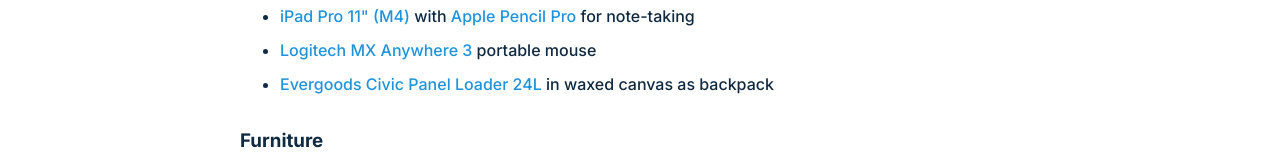
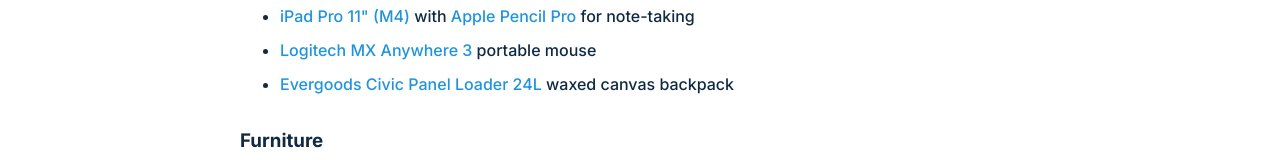
Before and after one commit to TimoStaudinger/timostaudinger.com, a Next.js app: page /uses in a window 1280 px wide. Shown: the part 2082-2242 px from the top of the page. Built offline with nearby package versions, Linux system fonts and the light colour scheme; no server answers.

Commit message:
Fix backpack wording
Co-authored-by: TimoStaudinger <5621996+TimoStaudinger@users.noreply.github.com>

```diff
--- a/src/app/(site)/uses/_components/UsesClient.tsx
+++ b/src/app/(site)/uses/_components/UsesClient.tsx
@@ -156,7 +156,7 @@ const UsesClient = () => (
         <a href="https://evergoods.us/products/civic-panel-loader-waxed-canvas">
           Evergoods Civic Panel Loader 24L
         </a>{' '}
-        in waxed canvas as backpack
+        waxed canvas backpack
       </li>
     </ul>
 
```
